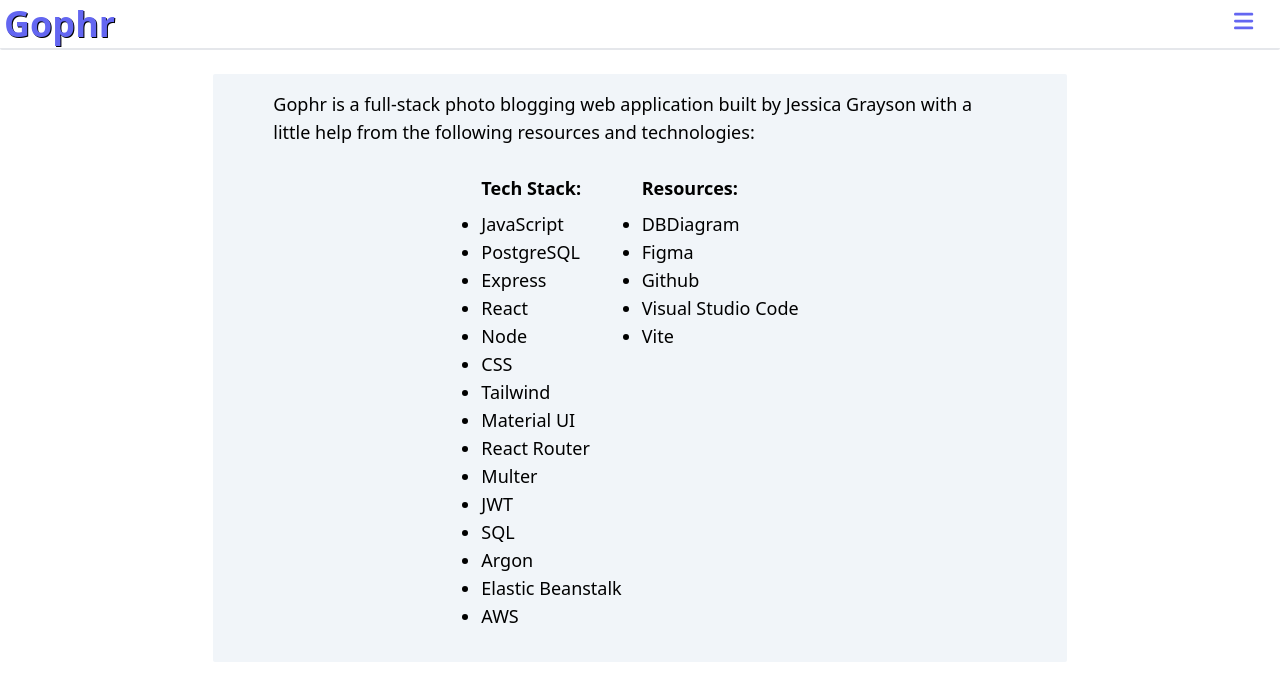
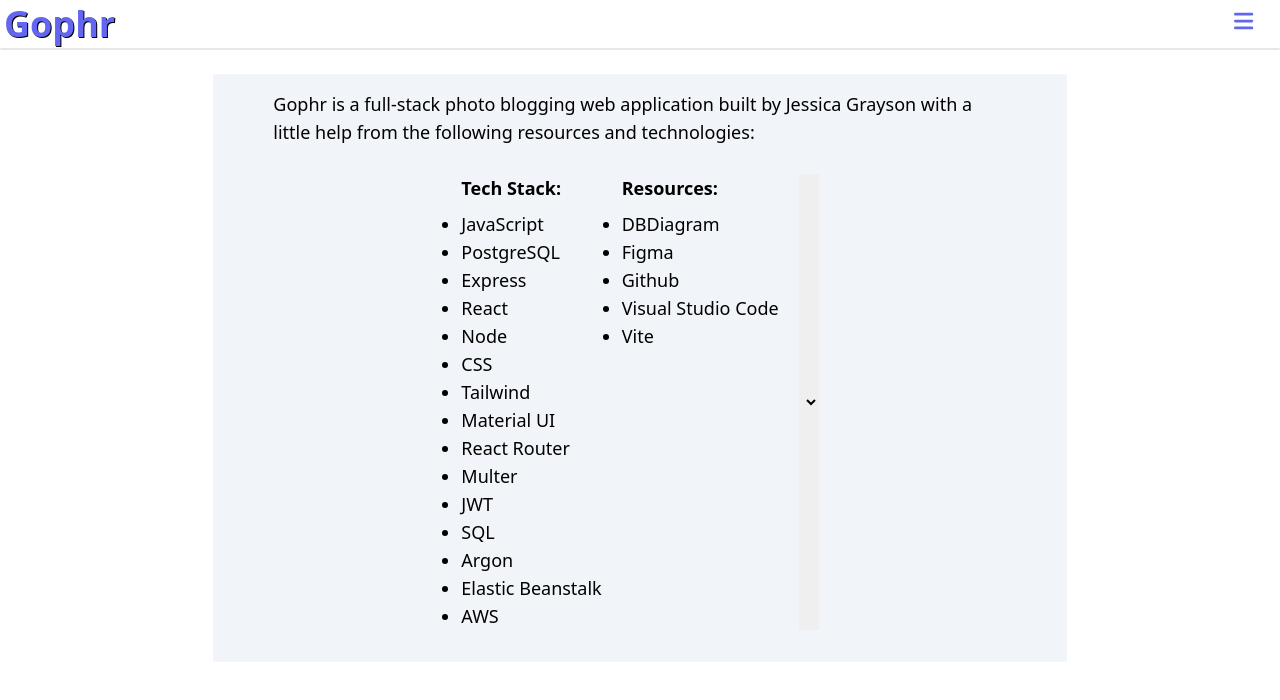
Before and after one commit to jessicagrayson/final-project, a React (Vite) app in the folder client/: page /tech-stack in a window 1280 px wide. Shown: the top 700 px of the page. Built offline with nearby package versions, Linux system fonts and the light colour scheme.

Commit message:
added drop downs to tech-stack

```diff
--- a/client/src/TechStack.jsx
+++ b/client/src/TechStack.jsx
@@ -48,6 +48,7 @@
             <li key={index}>{item}</li>
           ))}
         </ul>
+        <select>Testing</select>
       </div>
     </div>
   );
```
